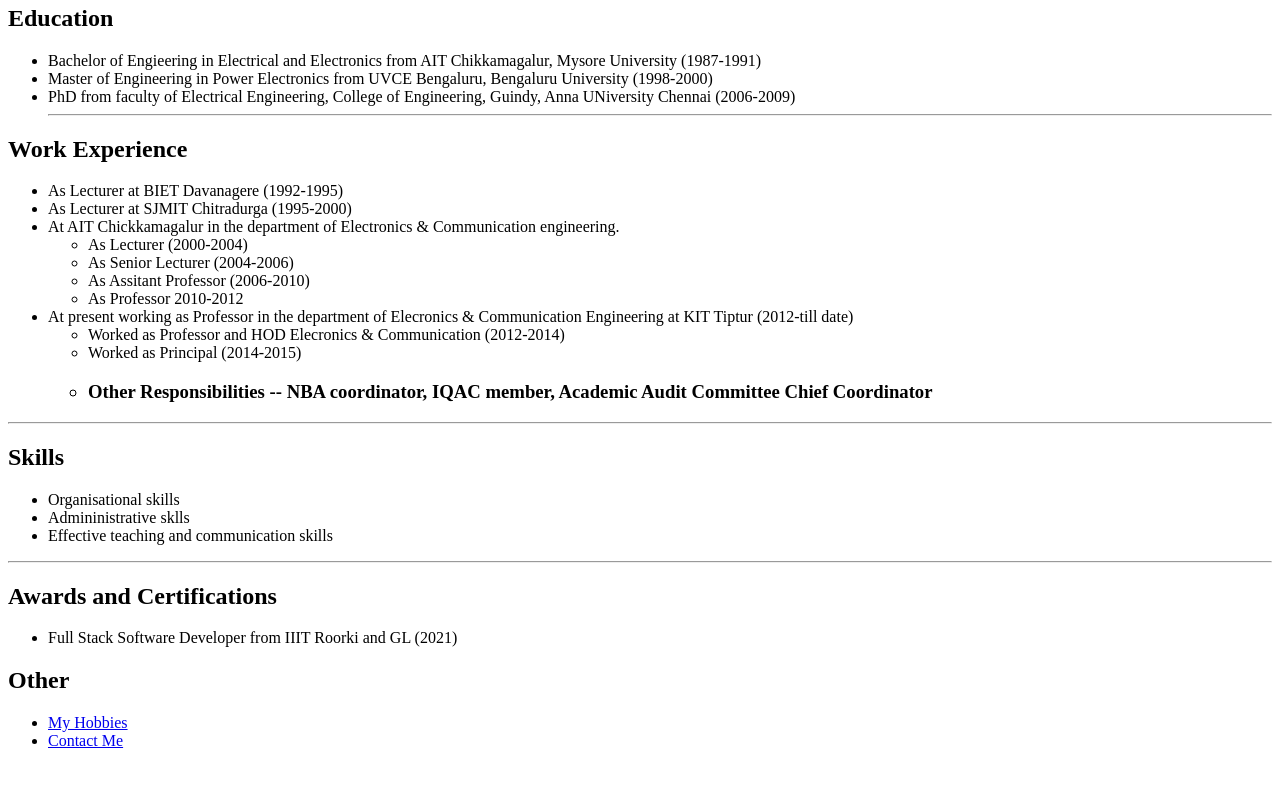
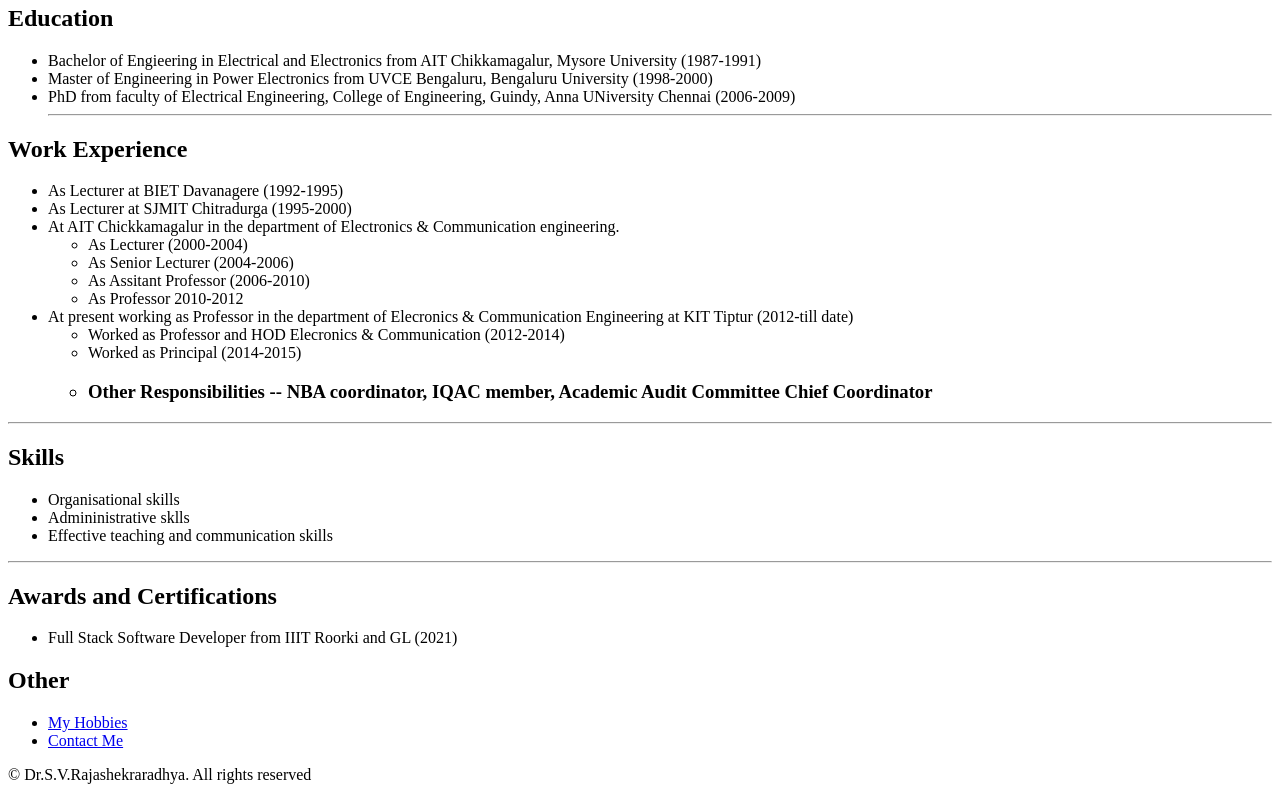
Before and after one commit to DrSVR/capstone-project1, a plain HTML site: page index.html in a window 1280 px wide. Shown: the part 400-1200 px from the top of the page. Before the commit the page ends 1166 px from the top, so only its background shows below. Drawn offline with Linux system fonts and the light colour scheme.

Commit message:
Add files via upload

```diff
--- a/index.html
+++ b/index.html
@@ -68,9 +68,7 @@
 <ul>
     <li><a href="./public/hobbies.html">My Hobbies</a></li>
     <li><a href="./public/contact_details.html">Contact Me</a></li>
-
-
-
 </ul>
+<p>© Dr.S.V.Rajashekraradhya. All rights reserved</p>
 
 </html>
```
